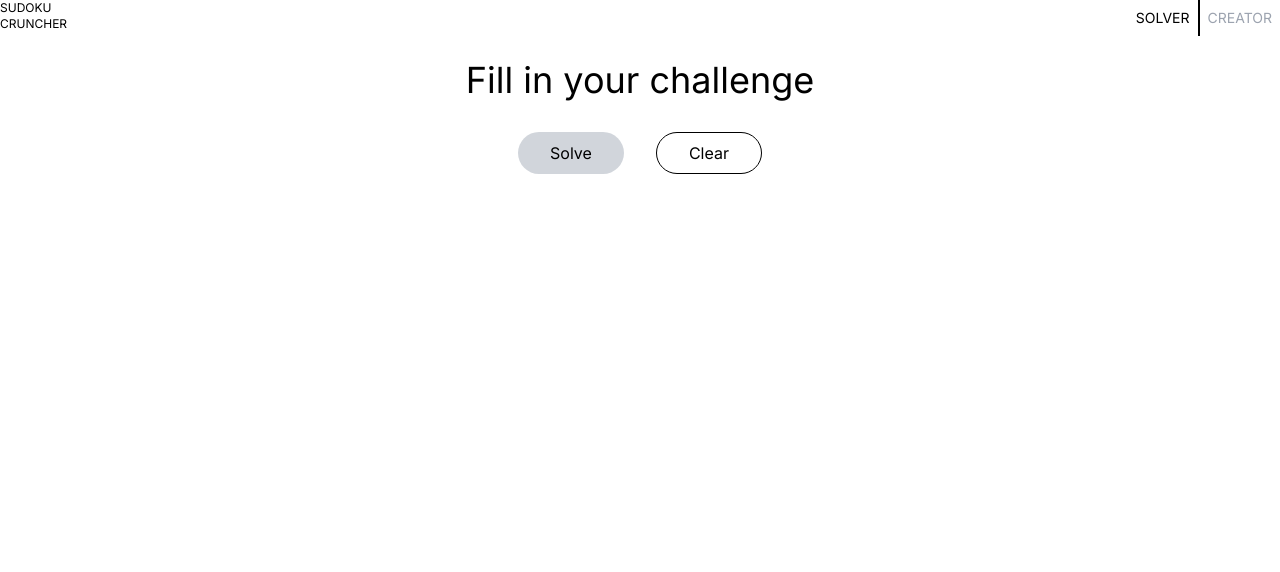
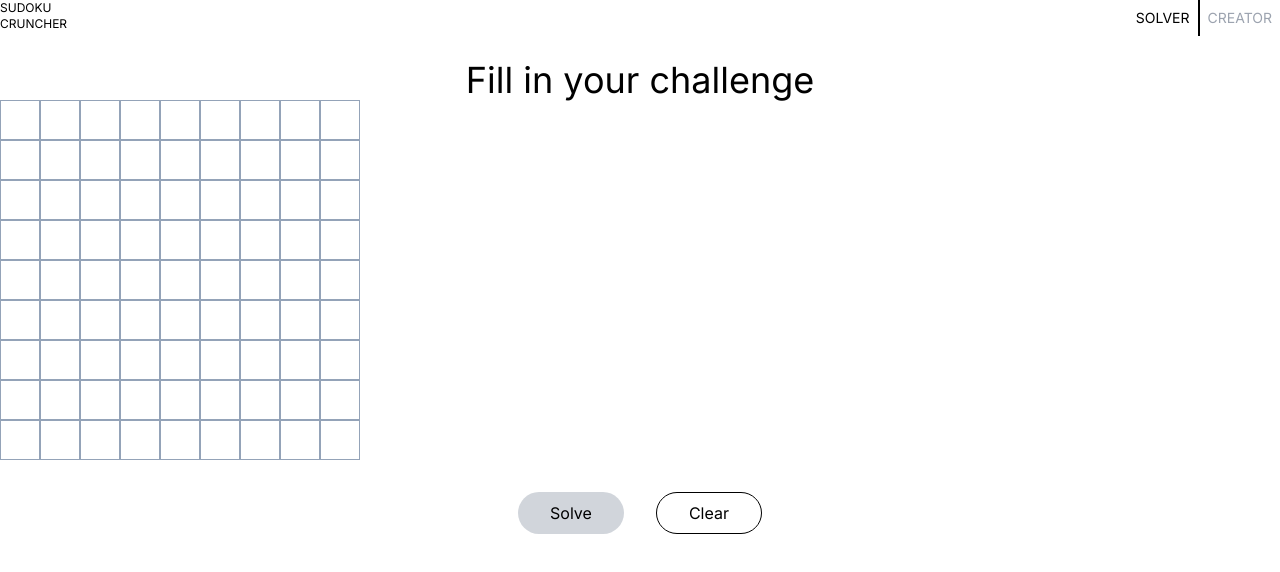
Before and after one commit to raswonders/sudoku-test, a Next.js app: page / in a window 1280 px wide. Shown: the top 572 px of the page. Built offline with nearby package versions, Linux system fonts and the light colour scheme.

Commit message:
add board to page

```diff
--- a/src/app/page.jsx
+++ b/src/app/page.jsx
@@ -1,10 +1,12 @@
 import { Header } from "./components/Header"
 import { Button } from "./components/Button"
+import Board from "./components/board"
 
 export default function Home() {
   return (
     <main>
       <Header appMode="solver" title="Fill in your challenge"/>
+      <Board />
       <div className="space-x-8 flex justify-center mt-8">
         <Button variant="filled">Solve</Button>
         <Button variant="outlined">Clear</Button>
```
